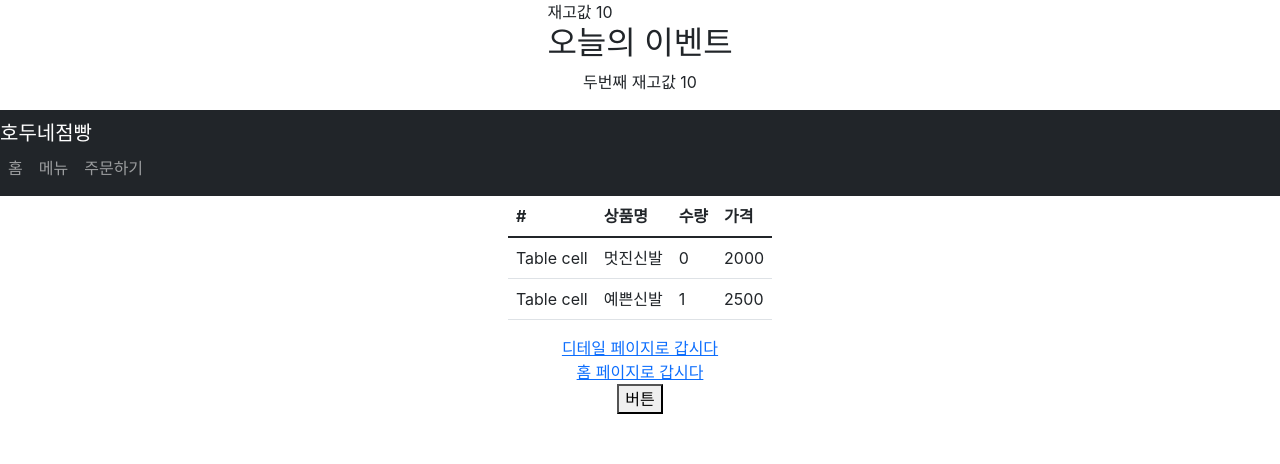
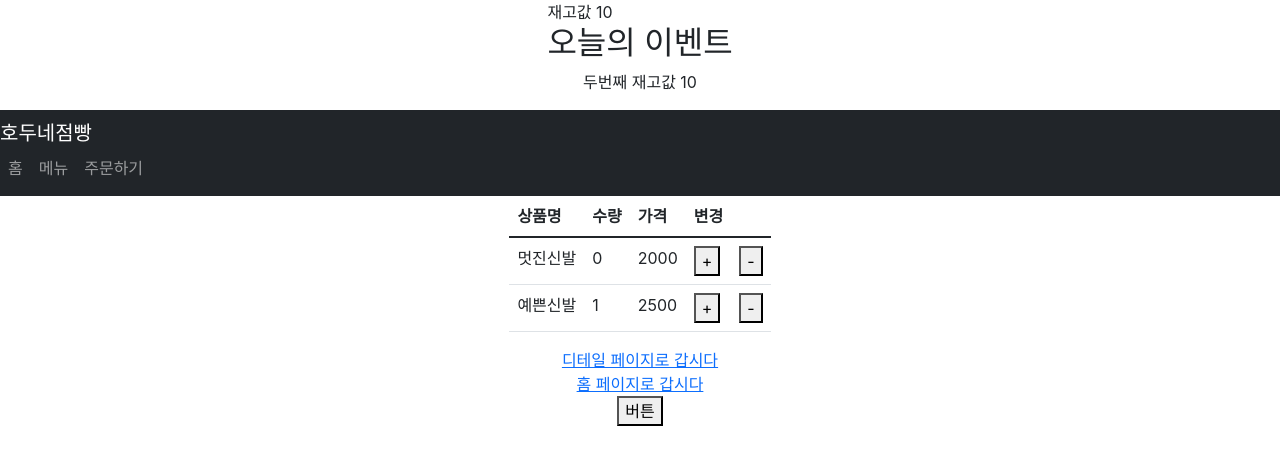
Before and after one commit to eovhdnjawm1/ReactStudy, a React (Create React App) app in the folder Shop/: page /Cart in a window 1280 px wide. Shown: the top 464 px of the page. Built offline with nearby package versions, Linux system fonts and the light colour scheme.

Commit message:
✨ Feat redux Study Update

```diff
--- a/Shop/src/Cart.js
+++ b/Shop/src/Cart.js
@@ -8,10 +8,10 @@ function Cart(props) {
 			<Table responsive>
 				<tbody>
 					<tr>
-						<th>#</th>
 						<th>상품명</th>
 						<th>수량</th>
 						<th>가격</th>
+						<th>변경</th>
 					</tr>
 				</tbody>
 
@@ -20,10 +20,24 @@ function Cart(props) {
 						props.state.map((a, i) => {
 							return (
 								<tr key={i}>
-									<td> Table cell</td>
 									<td> {a.name}</td>
 									<td> {a.id}</td>
 									<td> {a.quan}</td>
+									<td> <button onClick={() => {
+										props.dispatch({
+											type : '수량증가',
+											countChange: '수량증가'
+										})
+									}}>+</button>
+
+
+									</td>
+									<td><button onClick={() => {
+										props.dispatch({
+											type : '',
+											countChange: '수량감소'
+										})
+									}}>-</button></td>
 								</tr>
 							)
 						})
--- a/Shop/src/index.js
+++ b/Shop/src/index.js
@@ -7,8 +7,10 @@ import {BrowserRouter} from 'react-router-dom';
 import {Provider} from 'react-redux'
 import { createStore } from 'redux';
 
-let store = createStore(() => {
-  return [
+
+
+
+let stanData = [
   {
     id: 0,
     name: '멋진신발',
@@ -20,7 +22,27 @@ let store = createStore(() => {
     quan : 2500,
   }
 ]
-})
+
+function reducer(state = stanData, action){
+  if( action.countChange === '수량증가') {
+    // 데이터 수정 조건
+    let copy = [...stanData];
+    copy[0].id++;
+
+    return copy
+  }
+  else if ( action.countChange === '수량감소'){
+    let copy = [...stanData];
+    copy[0].id--;
+
+    return copy
+  }
+  else{
+    return state
+  }
+}
+
+let store = createStore(reducer)
 
 const root = ReactDOM.createRoot(document.getElementById('root'));
 root.render(
```
Lines whose indentation alone changed are shown as unchanged.
